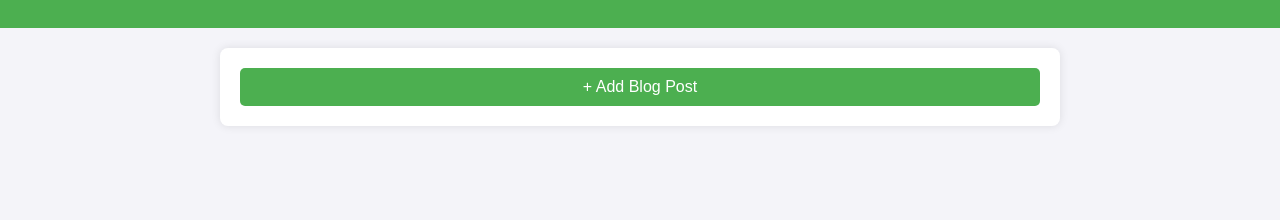
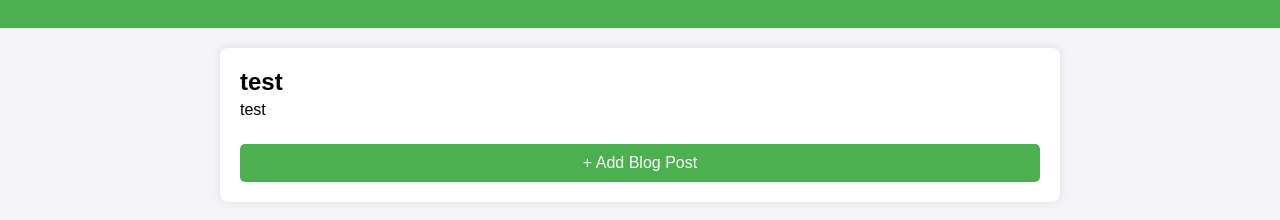
Before and after one commit to Tajek123/myblogs, a website: page index.html in a window 1280 px wide. Shown: the part 50-270 px from the top of the page. Drawn offline with Linux system fonts and the light colour scheme.

Commit message:
Update index.html

```diff
--- a/index.html
+++ b/index.html
@@ -90,7 +90,10 @@
 
 <main>
     <div id="blog-posts">
-
+        <div class="blog-post" bis_skin_checked="1">
+            <h2>test
+            </h2><p>test</p>
+        </div>
     </div>
     <button id="add-blog">+ Add Blog Post</button>
     <form id="blog-form">
```
